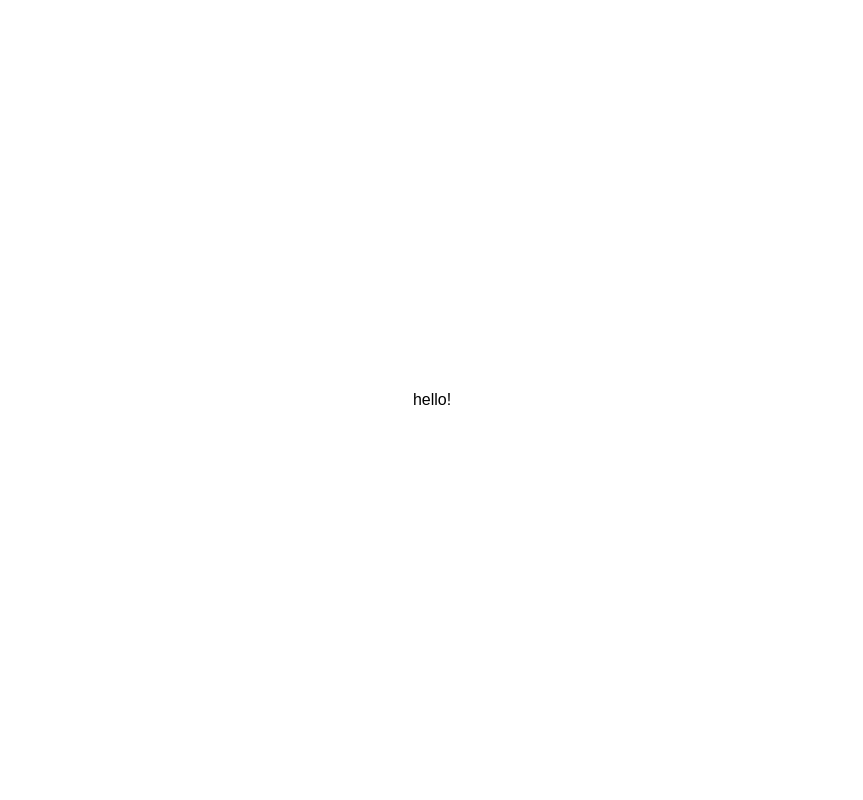
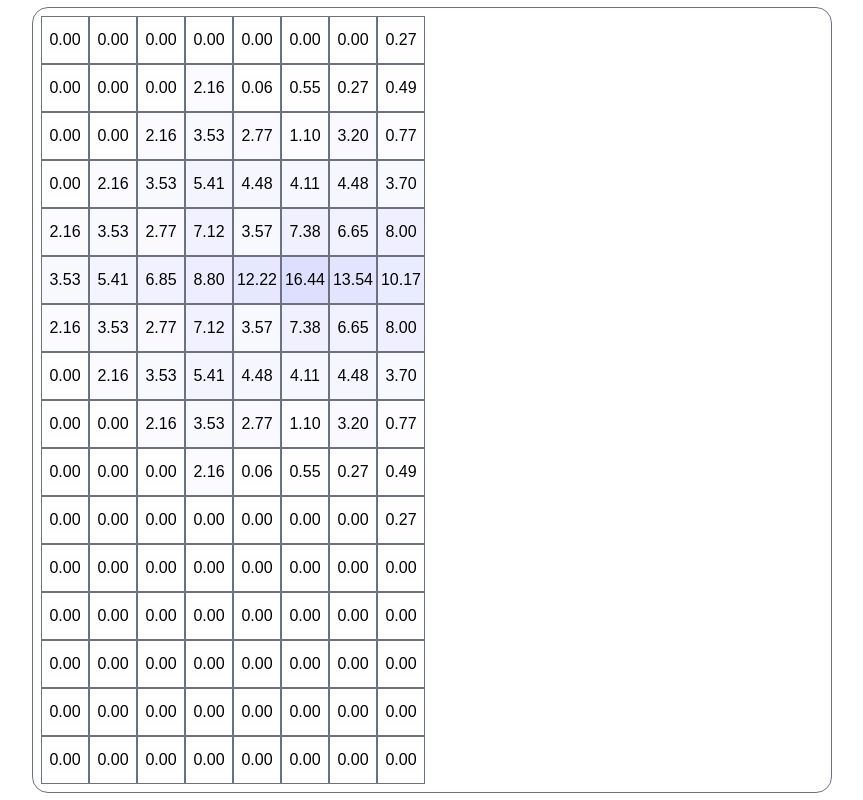
Before and after one commit to vyomfadia/hackharvard, a Next.js app in the folder hackfrontend/: page / in a window 1280 px wide. Shown: the whole page, without its empty margins (208-1071 px from the left). Built offline with nearby package versions, Linux system fonts and the light colour scheme.

Commit message:
feat: feet pressure matrix

```diff
--- a/hackfrontend/app/page.tsx
+++ b/hackfrontend/app/page.tsx
@@ -1,9 +1,85 @@
-import Image from "next/image";
+"use client";
+
+import {useEffect, useState} from "react";
+import {floodfill} from "@/lib/floodfill";
 
 export default function Home() {
-  return (
-    <div className="min-h-screen min-w-full flex justify-center items-center">
-      hello!
-    </div>
-  );
+    const [matrixLeftFoot, setMatrixLeftFoot] = useState<number[][] | null>(null);
+    const [matrixRightFoot, setMatrixRightFoot] = useState<number[][] | null>(null);
+
+    const [baseV, setBaseV] = useState(0);
+
+    useEffect(() => {
+        setMatrixLeftFoot(() => {
+            const data = []
+            for (let i = 0; i < 8; i++) {
+                data.push(new Array(16).fill(0));
+            }
+
+            return data;
+        })
+
+        function f() {
+            setBaseV((prev) => {
+                const newVal = prev + 1;
+                setMatrixLeftFoot((prev) => {
+                    if (prev) floodfill(prev, 5, 5, Math.random() * 2 * (newVal % 50 > 25 ? -1 : 1), new Set<number>());
+                    return prev;
+                });
+
+                console.log('newVal', newVal);
+                return newVal;
+            })
+
+            setTimeout(() => f(), 100);
+        }
+
+        setTimeout(() => f(), 100);
+    }, []);
+
+    return (
+        <div className="min-h-screen min-w-full flex justify-center items-center">
+            <div
+                className="flex min-h-[50vh] min-w-[50rem] border-[1px] border-gray-500 rounded-2xl justify-between p-2">
+                {/* we need an 'led matrix' */}
+                <div className="flex flex-row">
+                    {
+                        matrixLeftFoot?.map((sub, i) => {
+                            return (
+                                <div key={i} className="flex flex-col">
+                                    {
+                                        sub.map((v, j) => (
+                                            <div key={i * 16 + j}
+                                                 className="flex justify-center items-center w-12 h-12 border-[1px] border-gray-500" style={{backgroundColor: `rgb(${Math.max(255 - v * 2, 150)}, ${Math.max(255 - v * 2, 150)}, ${255})`}}>
+                                                {v.toFixed(2)}
+                                            </div>
+                                        ))
+                                    }
+                                </div>
+                            )
+                        })
+                    }
+                </div>
+
+                <div className="flex flex-row">
+                    {
+                        matrixRightFoot?.map((sub, i) => {
+                            return (
+                                <div key={i} className="flex flex-col">
+                                    {
+                                        sub.map((v, j) => (
+                                            <div key={i * 16 + j}
+                                                 className="flex justify-center items-center w-6 h-6 border-[1px] border-gray-500">
+                                                {v}
+                                            </div>
+                                        ))
+                                    }
+                                </div>
+                            )
+                        })
+                    }
+                </div>
+            </div>
+        </div>
+    );
 }
--- /dev/null
+++ b/hackfrontend/lib/floodfill.ts
@@ -0,0 +1,18 @@
+export function floodfill(data: number[][], x: number, y: number, v: number, visited: Set<number>) {
+    if (x < 0 || x >= data.length || y < 0 || y >= data[0].length)
+        return;
+
+    if (Math.abs(v) <= 0.25)
+        return;
+
+    if (visited.has(x * data[0].length + y))
+        return;
+
+    visited.add(x * data[0].length + y);
+
+    data[x][y] += v;
+    floodfill(data, x + 1, y, v - (0.22 * Math.sign(v)), visited);
+    floodfill(data, x - 1, y, v - (0.22 * Math.sign(v)), visited);
+    floodfill(data, x, y + 1, v - (0.22 * Math.sign(v)), visited);
+    floodfill(data, x, y - 1, v - (0.22 * Math.sign(v)), visited);
+}
```
Also changed, not shown: hackfrontend/package.json (+5 -5 lines).
